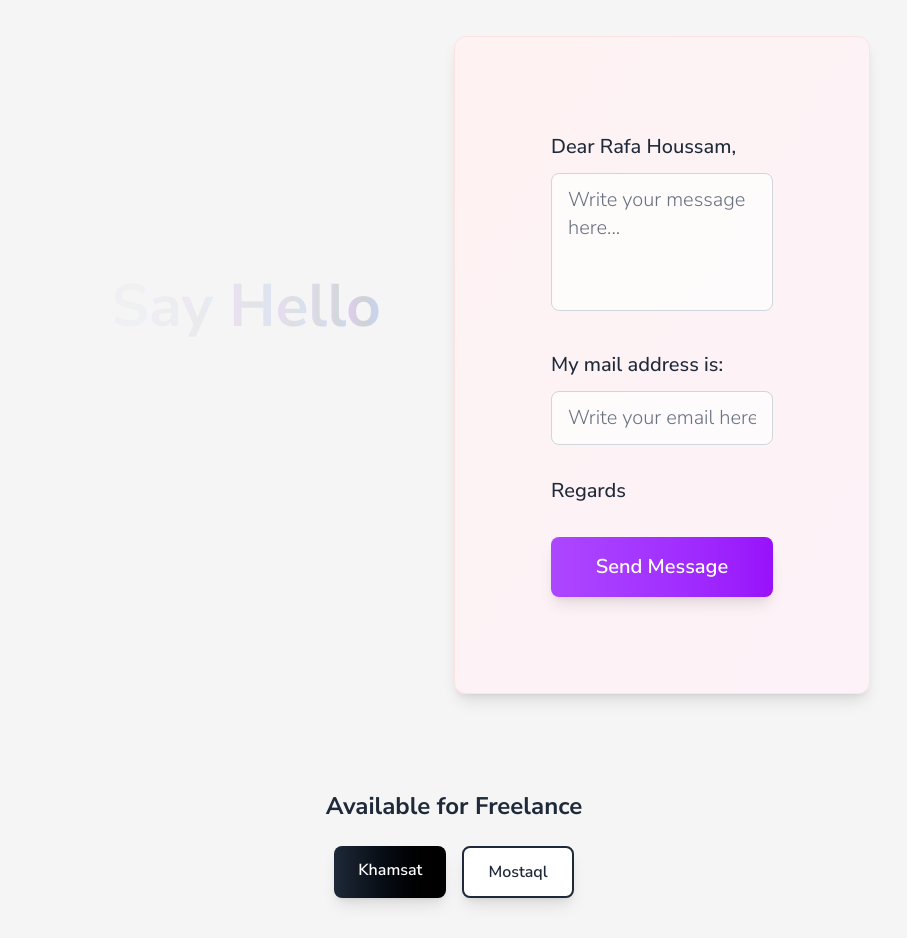
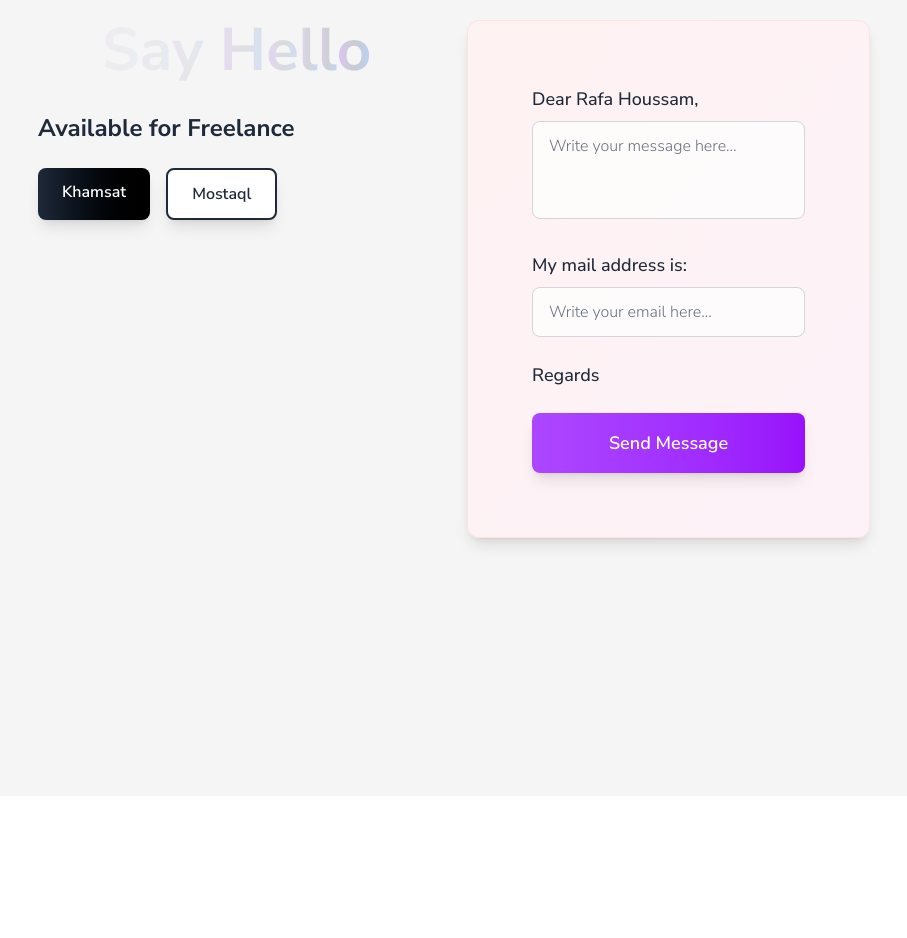
Before and after one commit to rafa-houssam/professionalPortfolio, a Next.js app: page /contact in a window 1280 px wide. Shown: the part 100-1038 px from the top of the page, without its empty margins (186-1093 px from the left). After the commit the page ends 896 px from the top, so only its background shows below. Built offline with nearby package versions, Linux system fonts and the light colour scheme; a web font is replaced by a local one.

Commit message:
last modif

```diff
--- a/app/contact/page.jsx
+++ b/app/contact/page.jsx
@@ -34,17 +34,17 @@ const ContactPage = () => {
   };
 
   return (
-
     <motion.div
-      className="bg-[#f5f5f5] min-h-screen w-full py-6 lg:py-10 px-4 lg:px-8 space-y-12 lg:space-y-24 overflow-hidden"
+      className="bg-[#f5f5f5] min-h-screen w-full py-4 lg:py-6 px-4 lg:px-8 overflow-hidden"
       initial={{ y: "-200vh" }}
       animate={{ y: "0%" }}
       transition={{ duration: 1 }}
     >
-      <div className="h-full flex flex-col lg:flex-row px-2 sm:px-4 md:px-8 lg:px-20 xl:px-48 gap-8 lg:gap-0">
+      <div className="h-full flex flex-col lg:flex-row px-2 sm:px-4 md:px-8 lg:px-20 xl:px-48 gap-6 lg:gap-8">
         {/* TEXT CONTAINER */}
-        <div className="h-auto lg:h-full lg:w-1/2 flex items-center justify-center text-4xl sm:text-5xl lg:text-6xl py-8 lg:py-0">
-          <div className="text-center lg:text-left lg:mt-60">
+        <div className="h-auto lg:h-full lg:w-1/2 flex flex-col items-center justify-center py-4 lg:py-0">
+          {/* Say Hello Text */}
+          <div className="text-center lg:text-left text-3xl sm:text-4xl lg:text-5xl xl:text-6xl mb-6 lg:mb-8">
             {text.split("").map((letter, index) => (
               <motion.span
                 className="text-gradient bg-gradient-to-r from-purple-600 via-gray-600 to-blue-600 bg-clip-text text-transparent font-bold"
@@ -61,20 +61,46 @@ const ContactPage = () => {
               </motion.span>
             ))}
           </div>
+
+          {/* Freelance Section */}
+          <div className="text-center lg:text-left w-full">
+            <p className="text-lg lg:text-xl xl:text-2xl font-bold text-gray-800 mb-4 lg:mb-6">
+              Available for Freelance
+            </p>
+            <div className="flex justify-center lg:justify-start gap-3 lg:gap-4 flex-wrap">
+              <a
+                href="https://khamsat.com/user/rafa_houssam"
+                target="_blank"
+                rel="noopener noreferrer"
+                className="bg-gradient-to-r from-gray-800 to-black text-white px-4 py-2 lg:px-6 lg:py-3 rounded-lg font-semibold hover:from-gray-700 hover:to-gray-900 transform hover:scale-105 transition-all duration-200 shadow-lg text-sm lg:text-base"
+              >
+                Khamsat
+              </a>
+              <a
+                href="https://mostaql.com/u/rafa_houssam"
+                target="_blank"
+                rel="noopener noreferrer"
+                className="bg-white text-gray-800 px-4 py-2 lg:px-6 lg:py-3 rounded-lg border-2 border-gray-800 font-semibold hover:bg-gray-50 transform hover:scale-105 transition-all duration-200 shadow-lg text-sm lg:text-base"
+              >
+                Mostaql
+              </a>
+            </div>
+          </div>
         </div>
+
         {/* FORM CONTAINER */}
         <form
           onSubmit={sendEmail}
           ref={form}
-          className="h-auto lg:h-full lg:w-1/2 bg-gradient-to-br from-red-50 to-pink-50 rounded-xl text-lg lg:text-xl flex flex-col gap-6 lg:gap-8 justify-center p-6 sm:p-8 lg:p-24 shadow-lg border border-red-100"
+          className="h-auto lg:h-full lg:w-1/2 bg-gradient-to-br from-red-50 to-pink-50 rounded-xl text-base lg:text-lg flex flex-col gap-4 lg:gap-6 justify-center p-4 sm:p-6 lg:p-12 xl:p-16 shadow-lg border border-red-100"
         >
           <div>
             <span className="text-gray-800 font-medium">Dear Rafa Houssam,</span>
             <textarea
               name="user_message"
-              rows={4}
+              rows={3}
               placeholder="Write your message here..."
-              className=" text-black w-full mt-3 placeholder:text-gray-500 bg-white/70 border border-gray-300 rounded-lg outline-none focus:border-purple-500 focus:ring-2 focus:ring-purple-200 py-3 px-4 font-light resize-none transition-all duration-200"
+              className="text-black w-full mt-2 placeholder:text-gray-500 bg-white/70 border border-gray-300 rounded-lg outline-none focus:border-purple-500 focus:ring-2 focus:ring-purple-200 py-2 px-3 lg:py-3 lg:px-4 font-light resize-none transition-all duration-200 text-sm lg:text-base"
             />
           </div>
 
@@ -84,49 +110,27 @@ const ContactPage = () => {
               name="user_email"
               type="email"
               placeholder="Write your email here..."
-              className=" text-black w-full mt-3 placeholder:text-gray-500 bg-white/70 border border-gray-300 rounded-lg outline-none focus:border-purple-500 focus:ring-2 focus:ring-purple-200 py-3 px-4 font-light transition-all duration-200"
+              className="text-black w-full mt-2 placeholder:text-gray-500 bg-white/70 border border-gray-300 rounded-lg outline-none focus:border-purple-500 focus:ring-2 focus:ring-purple-200 py-2 px-3 lg:py-3 lg:px-4 font-light transition-all duration-200 text-sm lg:text-base"
             />
           </div>
 
           <span className="text-gray-800 font-medium">Regards</span>
-          <button className="bg-gradient-to-r from-purple-500 to-purple-600 hover:from-purple-600 hover:to-purple-600 rounded-lg font-semibold text-white p-4 hover:cursor-pointer transform hover:scale-105 transition-all duration-200 shadow-lg">
+
+          <button className="bg-gradient-to-r from-purple-500 to-purple-600 hover:from-purple-600 hover:to-purple-600 rounded-lg font-semibold text-white p-3 lg:p-4 hover:cursor-pointer transform hover:scale-105 transition-all duration-200 shadow-lg">
             Send Message
           </button>
 
           {success && (
-            <span className="text-green-600 font-semibold">
+            <span className="text-green-600 font-semibold text-sm lg:text-base">
               Your message has been sent successfully!
             </span>
           )}
           {error && (
-            <span className="text-red-600 font-semibold">
+            <span className="text-red-600 font-semibold text-sm lg:text-base">
               Something went wrong!
             </span>
           )}
         </form>
-
-
-      </div>
-      <div className="text-center mt-8 lg:mt-0 px-4">
-        <p className="text-xl lg:text-2xl font-bold text-gray-800 mb-6">Available for Freelance</p>
-        <div className="flex justify-center gap-4 flex-wrap">
-          <a
-            href="https://khamsat.com/user/rafa_houssam"
-            target="_blank"
-            rel="noopener noreferrer"
-            className="bg-gradient-to-r from-gray-800 to-black text-white px-6 py-3 rounded-lg font-semibold hover:from-gray-700 hover:to-gray-900 transform hover:scale-105 transition-all duration-200 shadow-lg"
-          >
-            Khamsat
-          </a>
-          <a
-            href="https://mostaql.com/u/rafa_houssam"
-            target="_blank"
-            rel="noopener noreferrer"
-            className="bg-white text-gray-800 px-6 py-3 rounded-lg border-2 border-gray-800 font-semibold hover:bg-gray-50 transform hover:scale-105 transition-all duration-200 shadow-lg"
-          >
-            Mostaql
-          </a>
-        </div>
       </div>
     </motion.div>
   );
```
